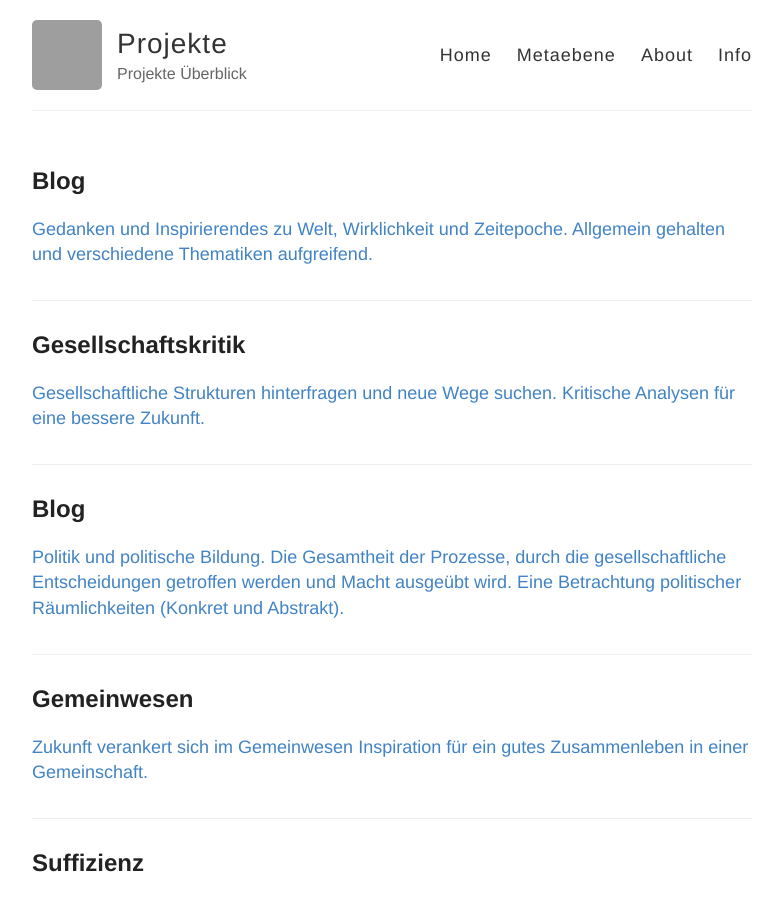
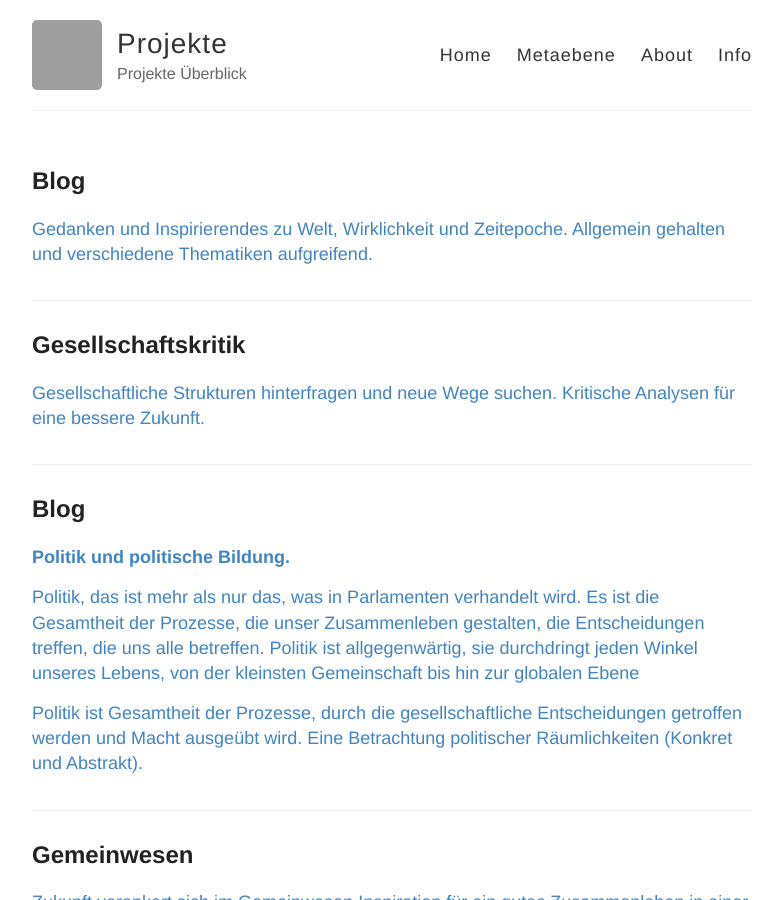
Before and after one commit to S2030c/projekte, a Jekyll site: the page built from index.html, in a window 1280 px wide and 900 px high. Shown: the whole window, without its empty margins (248-1031 px from the left). Built offline with Jekyll 4.4.1, drawn with Linux system fonts in a browser that asks for light colours; grey boxes are pictures that could not be loaded.

Commit message:
Update index.html

```diff
--- a/index.html
+++ b/index.html
@@ -23,8 +23,9 @@ layout: default
 <div class="psection">
   <a href="https://s2030c.github.io/politik/" title="" target="_">
     <h2>Blog</h2>
-    <p>
-     Politik und politische Bildung. Die Gesamtheit der Prozesse, durch die gesellschaftliche Entscheidungen getroffen werden und Macht ausgeübt wird. Eine Betrachtung politischer Räumlichkeiten (Konkret und Abstrakt).
+    <p><strong>Politik und politische Bildung.</strong></p>
+      <p>Politik, das ist mehr als nur das, was in Parlamenten verhandelt wird. Es ist die Gesamtheit der Prozesse, die unser Zusammenleben gestalten, die Entscheidungen treffen, die uns alle betreffen. Politik ist allgegenwärtig, sie durchdringt jeden Winkel unseres Lebens, von der kleinsten Gemeinschaft bis hin zur globalen Ebene</p>
+      <p>Politik ist Gesamtheit der Prozesse, durch die gesellschaftliche Entscheidungen getroffen werden und Macht ausgeübt wird. Eine Betrachtung politischer Räumlichkeiten (Konkret und Abstrakt).
     </p>
   </a>
 </div>
```
